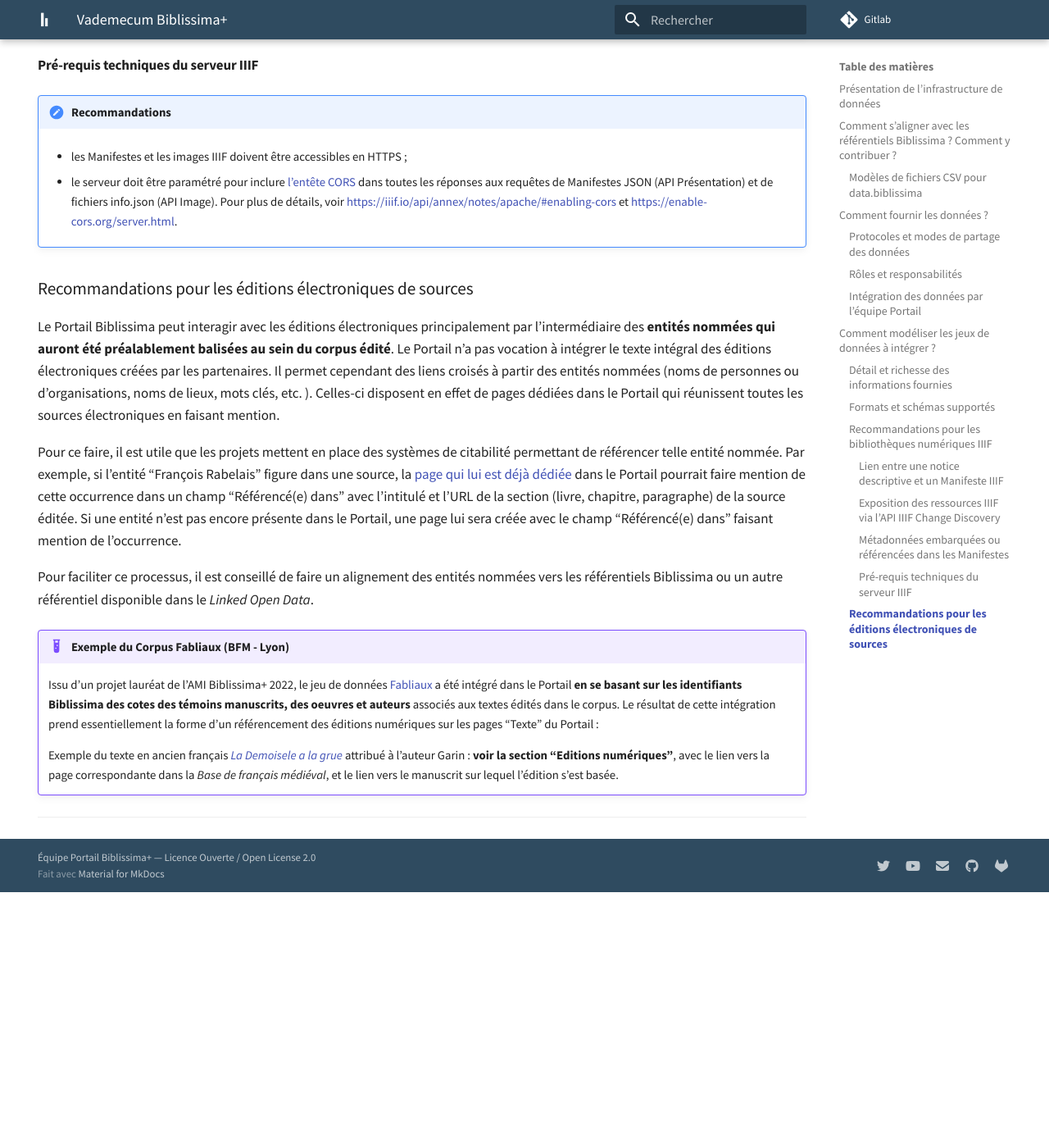
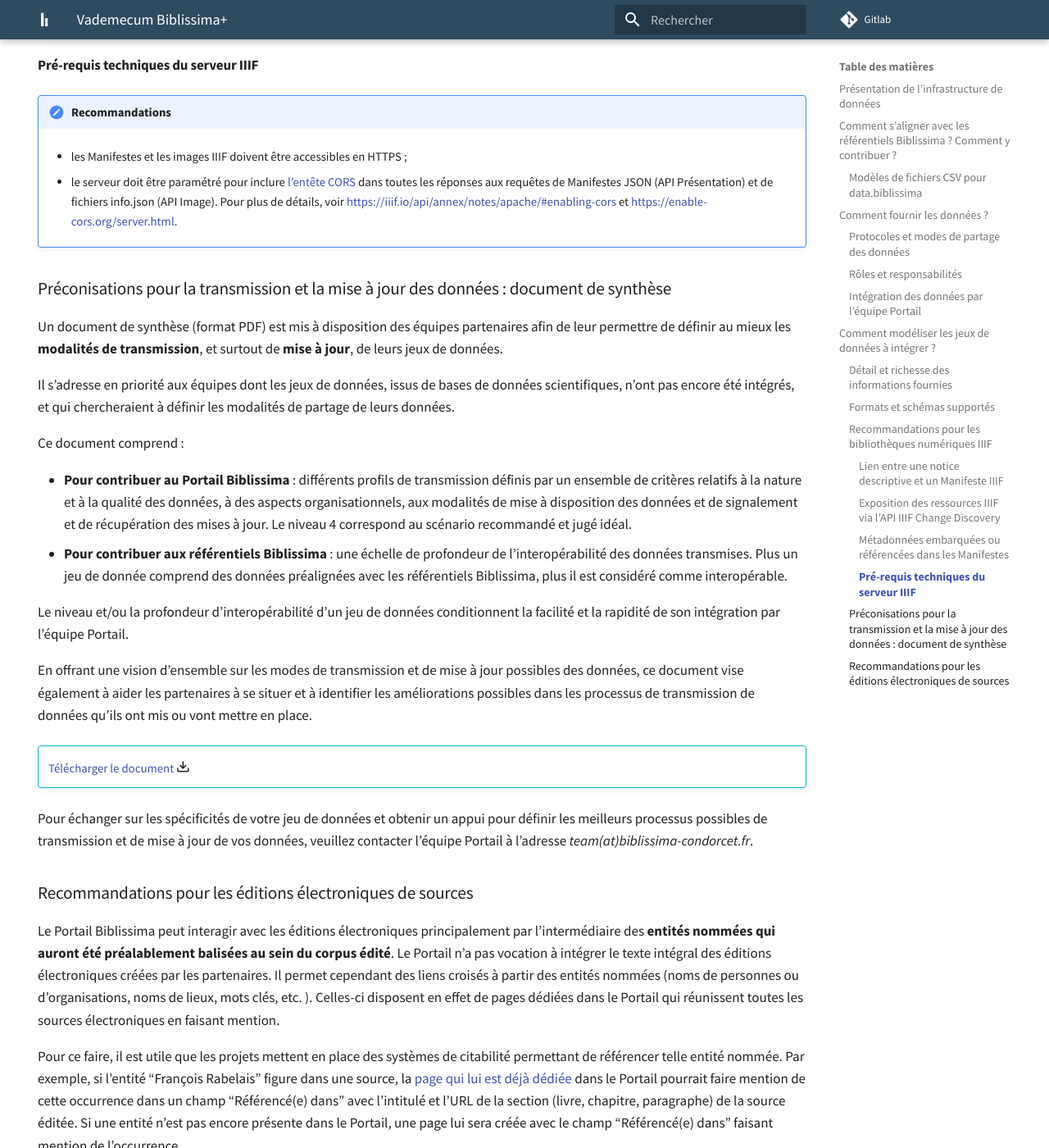
Before and after one commit to biblissima/doc.biblissima, an MkDocs documentation site: the page built from docs/vademecum-biblissima.md, in a window 1280 px wide and 1400 px high, scrolled down 11163 px. Shown: the whole window at 82% size. Built offline with MkDocs 1.6.1 and Material for MkDocs 9.7.7, drawn with Linux system fonts in a browser that asks for light colours; before the commit the page ends 12251 px from its top, so only the background shows below that.

Commit message:
add data integration profiles

```diff
--- a/docs/vademecum-biblissima.md
+++ b/docs/vademecum-biblissima.md
@@ -46,6 +46,7 @@ Le mode opératoire pour contribuer aux référentiels peut être résumé ainsi
     - soit transmettre à l’équipe Portail un ou plusieurs fichiers (de préférence au format CSV) pour intégration des entités dans la plateforme data.biblissima.fr ;
     - soit créer lui-même les entités concernées dans la plateforme, manuellement ou par versement par lots automatisé (via _OpenRefine_ ou un script ad hoc).
 
+<a id="integrer-identifiants"></a>
 !!! warning "Important"
 
     Quel que soit le mode opératoire (manuel ou automatisé / au fil de l’eau ou a posteriori), **il est fortement recommandé d’intégrer les identifiants Biblissima des entités dans les données à la source**, que ce soit dans une base de données, une édition de source en XML-TEI ou une notice catalographique en XML-EAD. Ce reversement des identifiants du référentiel Biblissima permettra de faciliter les mises à jour ultérieures du jeu de données.
@@ -299,6 +300,28 @@ Une méthode complémentaire est de référencer les métadonnées source via la
     - le serveur doit être paramétré pour inclure [l’entête CORS](https://developer.mozilla.org/fr/docs/Web/HTTP/CORS) dans toutes les réponses aux requêtes de Manifestes JSON (API Présentation) et de fichiers info.json (API Image). Pour plus de détails, voir [https://iiif.io/api/annex/notes/apache/#enabling-cors](https://iiif.io/api/annex/notes/apache/#enabling-cors) et [https://enable-cors.org/server.html](https://enable-cors.org/server.html).
 
 
+### Préconisations pour la transmission et la mise à jour des données : document de synthèse
+
+Un document de synthèse (format PDF) est mis à disposition des équipes partenaires afin de leur permettre de définir au mieux les **modalités de transmission**, et surtout de **mise à jour**, de leurs jeux de données.
+
+Il s'adresse en priorité aux équipes dont les jeux de données, issus de bases de données scientifiques, n'ont pas encore été intégrés, et qui chercheraient à définir les modalités de partage de leurs données.
+
+Ce document comprend :
+
+-  **Pour contribuer au Portail Biblissima** : différents profils de transmission définis par un ensemble de critères relatifs à la nature et à la qualité des données, à des aspects organisationnels, aux modalités de mise à disposition des données et de signalement et de récupération des mises à jour.
+Le niveau 4 correspond au scénario recommandé et jugé idéal.
+- **Pour contribuer aux référentiels Biblissima** : une échelle de profondeur de l'interopérabilité des données transmises. Plus un jeu de donnée comprend des données préalignées avec les référentiels Biblissima, plus il est considéré comme interopérable.
+
+Le niveau et/ou la profondeur d'interopérabilité d'un jeu de données conditionnent la facilité et la rapidité de son intégration par l’équipe Portail.
+
+En offrant une vision d'ensemble sur les modes de transmission et de mise à jour possibles des données, ce document vise également à aider les partenaires à se situer et à identifier les améliorations possibles dans les processus de transmission de données qu'ils ont mis ou vont mettre en place.
+
+!!! info ""
+
+    [Télécharger le document ](assets/transmission_donnees/preconisations_transmission_donnees.pdf){:download="preconisations_transmission_donnees.pdf"} :octicons-download-16:
+
+Pour échanger sur les spécificités de votre jeu de données et obtenir un appui pour définir les meilleurs processus possibles de transmission et de mise à jour de vos données, veuillez contacter l'équipe Portail à l'adresse _team(at)biblissima-condorcet.fr_.
+
 ### Recommandations pour les éditions électroniques de sources
 
 Le Portail Biblissima peut interagir avec les éditions électroniques principalement par l'intermédiaire des **entités nommées qui auront été préalablement balisées au sein du corpus édité**. Le Portail n’a pas vocation à intégrer le texte intégral des éditions électroniques créées par les partenaires. Il permet cependant des liens croisés à partir des entités nommées (noms de personnes ou d'organisations, noms de lieux, mots clés, etc. ). Celles-ci disposent en effet de pages dédiées dans le Portail qui réunissent toutes les sources électroniques en faisant mention.
```
Also changed, not shown: 2 other files.
